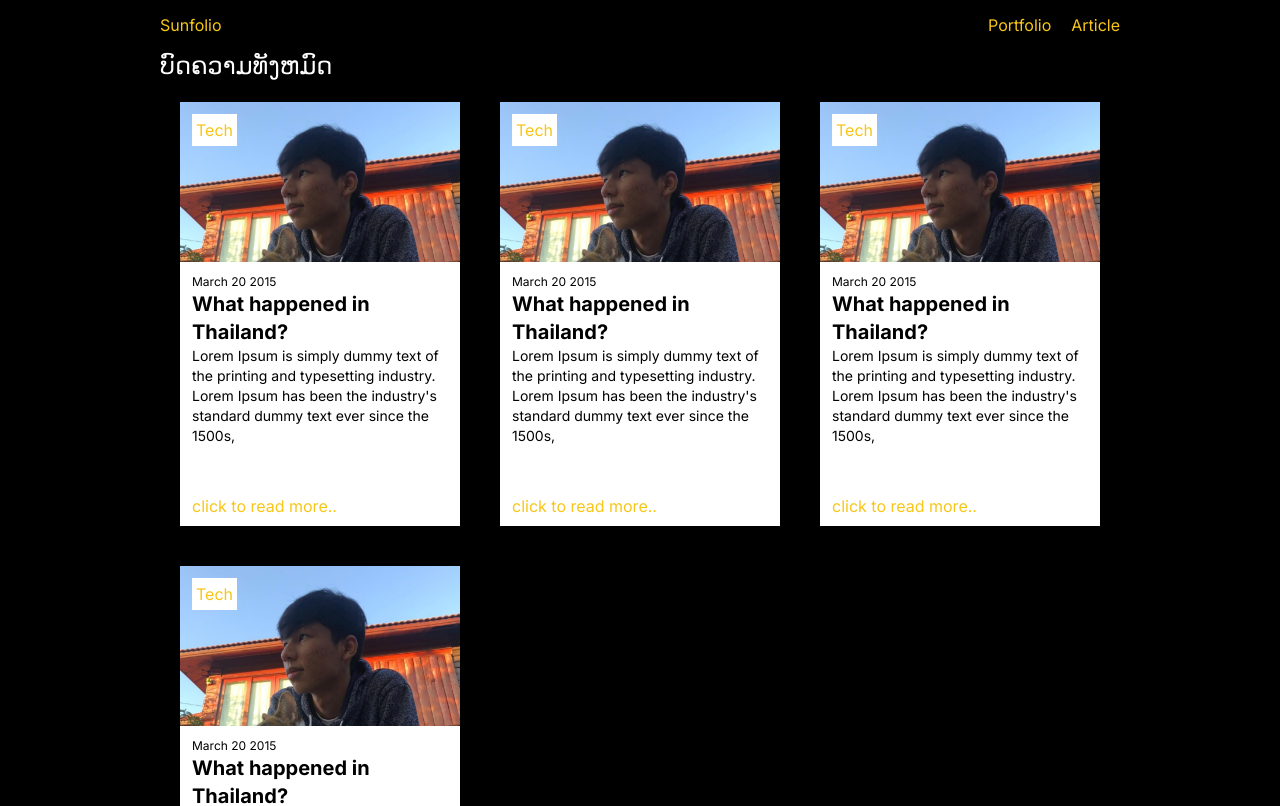
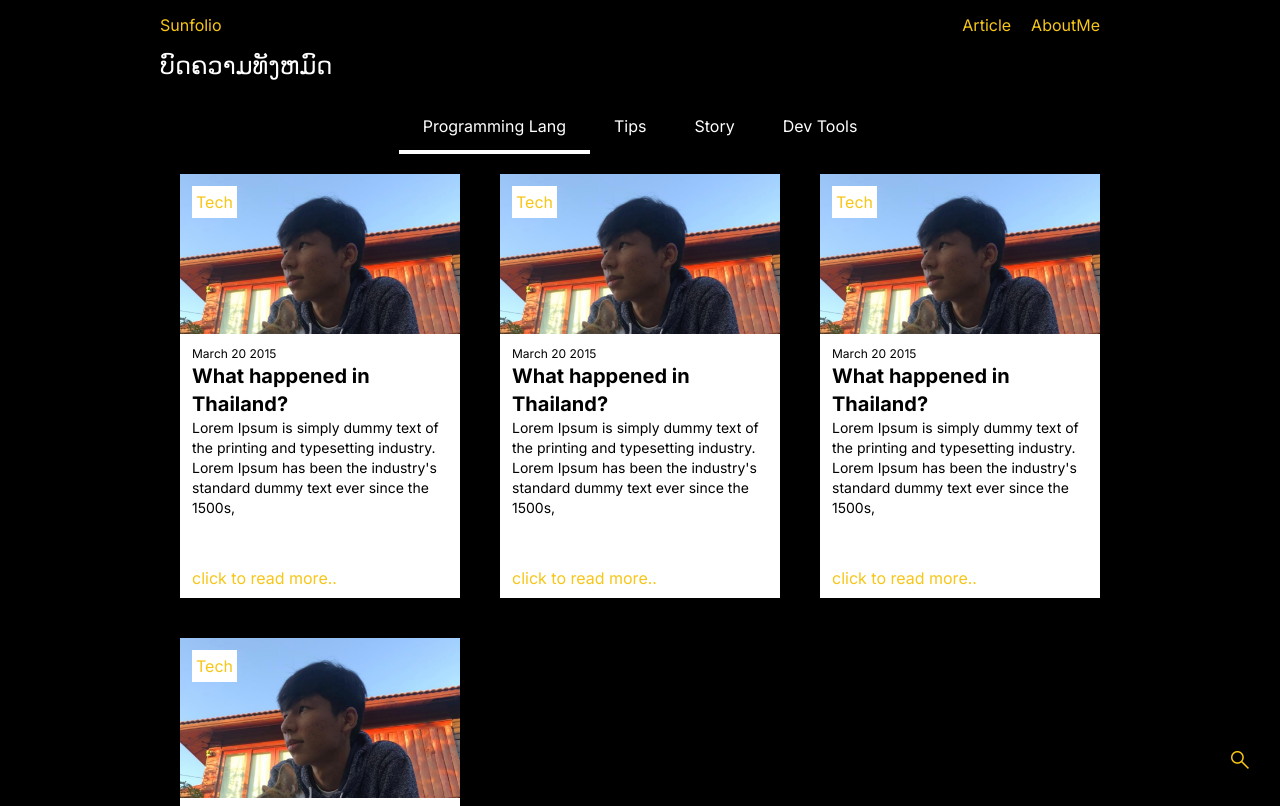
Before and after one commit to Sunchiii/portfolio, a Next.js app: page /contents in a window 1280 px wide. Shown: the top 806 px of the page. Built offline with nearby package versions, Linux system fonts and the light colour scheme.

Commit message:
update article

```diff
--- a/components/Navigation.jsx
+++ b/components/Navigation.jsx
@@ -11,8 +11,8 @@ export default function Navigation(){
         Sunfolio
       </div>
       <div >
-        <Link style={{'margin':'0 20px','color':primaryColor,'textDecoration':'none'}} href="/">Portfolio</Link>
         <Link style={{'color':primaryColor,'textDecoration':'none'}} href="/contents">Article</Link>
+        <Link style={{'margin':'0 20px','color':primaryColor,'textDecoration':'none'}} href="/">AboutMe</Link>
       </div>
         </div>
       </div>
--- a/components/OutputFromEdit.jsx
+++ b/components/OutputFromEdit.jsx
@@ -1,20 +1,22 @@
 "use client"
+import { useState, useEffect } from 'react';
+import EditorJsParser from 'editorjs-to-html';
 
-export default function OutputFromEdit({data}){
+const editorParser = new EditorJsParser({
+  // Configuration for the Editor.js tools
+});
+
+const EditorViewer = ({ data }) => {
+  const [html, setHtml] = useState('');
+
+  useEffect(() => {
+    const parsedHtml = editorParser?.parse(data);
+    setHtml(parsedHtml);
+  }, [data]);
+
   return (
-    <div>
-      {
-        data?.map((item,index)=>{
-          if (item?.type === "paragraph"){
-            return (
-              <p key={index}>{item?.data?.text}</p>
-            )
-          }
-          else{
-            return <h1>not</h1>
-          }
-        })
-      }
-    </div>
-  )
-}
+    <div dangerouslySetInnerHTML={{ __html: html }} />
+  );
+};
+
+export default EditorViewer;
--- /dev/null
+++ b/components/categoryTab.jsx
@@ -0,0 +1,50 @@
+"use client"
+import { useState } from "react";
+
+const categories = [
+  "Programming Lang",
+  "Tips",
+  "Story",
+  "Dev Tools",
+];
+
+const CategorySelectTab = () => {
+  const [selectedCategory, setSelectedCategory] = useState(categories[0]);
+  const [linePosition, setLinePosition] = useState(0);
+
+  const handleCategoryChange = (category, index) => {
+    setSelectedCategory(category);
+    setLinePosition(index);
+    // do something with the selected category
+  };
+
+  return (
+    <div className="relative flex flex-row justify-center mt-4">
+      <div className="relative flex flex-row bg-white rounded-lg shadow-lg">
+        {categories.map((category, index) => (
+          <button
+            key={category}
+            className={`relative px-6 py-4 m-0 p-0 text-[white] ${
+              selectedCategory === category
+                ? "bg-blue-500 text-white"
+                : "text-gray-700 hover:bg-gray-200"
+            }`}
+            onClick={() => handleCategoryChange(category, index)}
+            onMouseEnter={() => setLinePosition(index)}
+            onMouseLeave={() => setLinePosition(selectedCategory)}
+          >
+            {category}
+            {selectedCategory === category && (
+              <span
+                className="absolute bottom-0 right-0 w-full h-1 bg-[white]"
+                style={{ transform: `translateX(${linePosition}%)` }}
+              ></span>
+            )}
+          </button>
+        ))}
+      </div>
+    </div>
+  );
+};
+
+export default CategorySelectTab;
--- /dev/null
+++ b/components/serachBar.jsx
@@ -0,0 +1,91 @@
+"use client"
+import { Fragment, useState } from 'react'
+import { Dialog, Transition } from '@headlessui/react'
+
+export default function SearchBar() {
+  const [isOpen, setIsOpen] = useState(false)
+
+  function openSearchBar() {
+    setIsOpen(true)
+  }
+
+  function closeSearchBar() {
+    setIsOpen(false)
+  }
+
+  return (
+    <>
+      <button
+        onClick={openSearchBar}
+        className="fixed bottom-5 right-5 inline-flex items-center justify-center p-2 rounded-md text-gray-400 hover:text-gray-500 hover:bg-gray-100 focus:outline-none focus:ring-2 focus:ring-offset-2 focus:ring-offset-gray-100 focus:ring-indigo-500"
+      >
+        <span className="material-symbols-outlined w-6 h-6 text-primary">search</span>
+        <span className="sr-only">Search</span>
+      </button>
+
+      <Transition show={isOpen} as={Fragment}>
+        <Dialog
+          as="div"
+          className="fixed inset-0 z-10 overflow-y-auto"
+          onClose={closeSearchBar}
+        >
+          <div className="min-h-screen px-4 text-center ">
+            <Transition.Child
+              as={Fragment}
+              enter="ease-out duration-300"
+              enterFrom="opacity-0"
+              enterTo="opacity-100"
+              leave="ease-in duration-200"
+              leaveFrom="opacity-100"
+              leaveTo="opacity-0"
+            >
+              <Dialog.Overlay className="fixed inset-0 bg-gray-500 bg-opacity-75 transition-opacity" />
+            </Transition.Child>
+
+            <span
+              className="inline-block h-screen align-middle"
+              aria-hidden="true"
+            >
+              &#8203;
+            </span>
+
+            <Transition.Child
+              as={Fragment}
+              enter="ease-out duration-300"
+              enterFrom="opacity-0 scale-95"
+              enterTo="opacity-100 scale-100"
+              leave="ease-in duration-200"
+              leaveFrom="opacity-100 scale-100"
+              leaveTo="opacity-0 scale-95"
+            >
+              <div className="bg-[white] inline-block w-full max-w-md p-6 my-8 overflow-hidden text-left align-middle transition-all transform bg-white shadow-xl rounded-2xl">
+                <Dialog.Title
+                  as="h3"
+                  className="text-lg font-medium leading-6 text-gray-900"
+                >
+                  ຄົ້ນຫາບົດຄວາມຈາກຫົວຂໍ້
+                </Dialog.Title>
+                <div className="mt-2">
+                  <input
+                    className="w-full px-4 py-2 text-gray-700 bg-gray-200 rounded outline-none"
+                    type="text"
+                    placeholder="Search..."
+                  />
+                </div>
+                <div className="mt-4">
+                  <button
+                    type="button"
+                    className="inline-flex justify-center w-full px-4 py-2 text-sm font-medium text-white bg-indigo-600 border border-transparent rounded-md hover:bg-indigo-700 focus:outline-none focus-visible:ring-2 focus-visible:ring-offset-2 focus-visible:ring-indigo-500"
+                    onClick={closeSearchBar}
+                  >
+                    ຄົ້ນຫາ
+                  </button>
+                </div>
+              </div>
+            </Transition.Child>
+          </div>
+        </Dialog>
+      </Transition>
+    </>
+  )
+}
--- a/components/timeline.jsx
+++ b/components/timeline.jsx
@@ -3,19 +3,19 @@ import './compostyle.css'
 export default function Timeline({timelineData}){
   return (
     <div>
-      <div class="timeline-area">
-  <div class="container">
-    <div class="all-timelines">
+      <div className="timeline-area">
+  <div className="container">
+    <div className="all-timelines">
 
       {
         timelineData?.map(item=>(
-          <div class="single-timeline d-flex-2">
-            <div class="timeline-blank"></div>
-            <div class="timeline-text d-flex-2">
+          <div className="single-timeline d-flex-2">
+            <div className="timeline-blank"></div>
+            <div className="timeline-text d-flex-2">
               <span>
                 <h6>{item?.Time}</h6> — {item?.Description}
               </span>
-              <div class="t-square"></div>
+              <div className="t-square"></div>
           </div>
       </div>
 
--- a/next.config.js
+++ b/next.config.js
@@ -7,7 +7,7 @@ const nextConfig = {
         hostname:'cdn1.iconfinder.com'
       }
     ]
-  }
+  },
 }
 
 module.exports = nextConfig
--- a/package.json
+++ b/package.json
@@ -9,8 +9,11 @@
     "lint": "next lint"
   },
   "dependencies": {
+    "@headlessui/react": "^1.7.15",
+    "@heroicons/react": "^2.0.18",
     "@mui/icons-material": "^5.13.7",
     "editorjs-html": "^3.4.3",
+    "editorjs-to-html": "^1.0.4",
     "material-icons": "^1.13.8",
     "next": "13.4.9",
     "react": "18.2.0",
--- a/src/app/contents/article/page.jsx
+++ b/src/app/contents/article/page.jsx
@@ -16,7 +16,7 @@ export default function Article(){
     <div className="pt-[50px] text-[white]">
       <div className="container">
         <h1 className="text-3xl">ບົດຄວາມ</h1>
-        <OutputFromEdit data={data.blocks} />
+        <OutputFromEdit data={data} />
       </div>
     </div>
   )
--- a/src/app/contents/page.jsx
+++ b/src/app/contents/page.jsx
@@ -1,4 +1,6 @@
 import ArticleCard from "../../../components/ArticleCard"
+import CategorySelectTab from "../../../components/categoryTab"
+import SearchBar from "../../../components/serachBar"
 import Link from 'next/link'
 
 export default function About(){
@@ -6,6 +8,8 @@ export default function About(){
   <div style={{"paddingTop":'50px'}}>
       <div className="container">
         <h1 className="text-2xl text-[white]">ບົດຄວາມທັງຫມົດ</h1>
+        <SearchBar />
+        <CategorySelectTab />
         <div className="flex flex-wrap">
           <ArticleCard />
           <ArticleCard />
```
Also changed, not shown: 1 other file (tests, documents, lock files or other folders).
